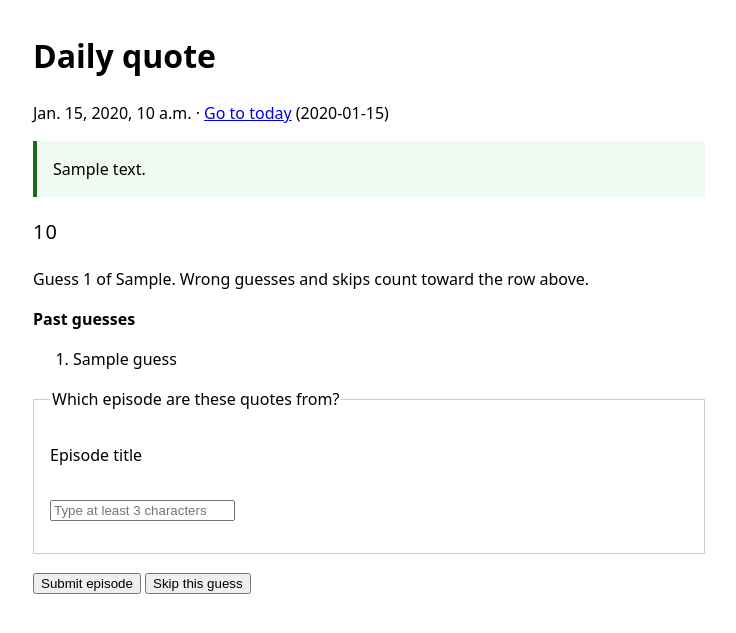
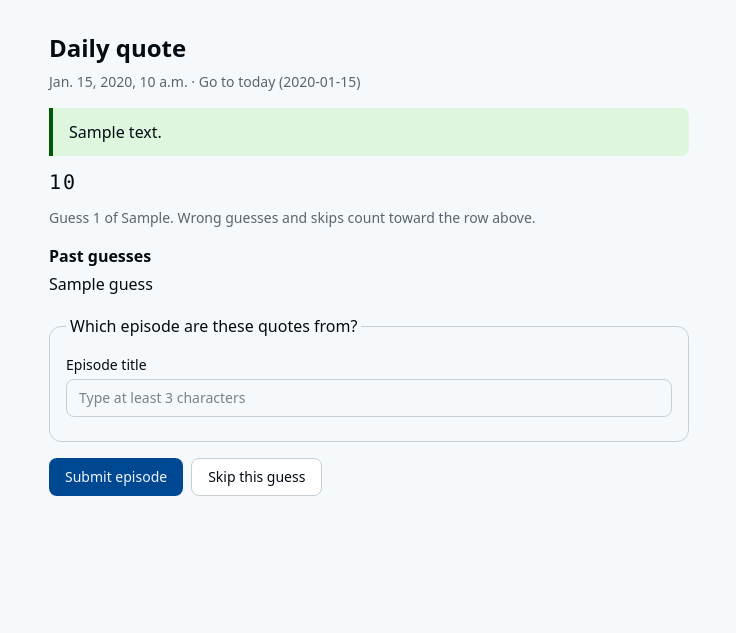
Before and after one commit to daneoshiga/dw_quote_bot, a Django app: template game/templates/game/daily_play.html in a window 1280 px wide. Shown: the top 633 px of the page, without its empty margins (271-1007 px from the left). Run offline with Django 5.2, Linux system fonts and the light colour scheme; the template is opened without the code that fills it: most values are stand-ins (such as "Sample title", 1, 10 or a date in 2020); style sheets or scripts are compiled from the project's sources.

Commit message:
tailwindcss

```diff
--- a/config/settings.py
+++ b/config/settings.py
@@ -67,6 +67,7 @@ USE_TZ = True
 
 STATIC_URL = "static/"
 STATIC_ROOT = BASE_DIR / "staticfiles"
+STATICFILES_DIRS = [BASE_DIR / "game" / "static"]
 
 DEFAULT_AUTO_FIELD = "django.db.models.BigAutoField"
 
--- /dev/null
+++ b/game/static/game/css/app.css
@@ -0,0 +1,72 @@
+@import "tailwindcss";
+
+@theme {
+  /* Doctor Who palette — TARDIS blue as primary */
+  --color-background:             oklch(98% 0.005 240);
+  --color-foreground:             oklch(15% 0.02 240);
+
+  --color-primary:                oklch(38% 0.18 235);
+  --color-primary-hover:          oklch(32% 0.18 235);
+  --color-primary-foreground:     oklch(97% 0.01 235);
+
+  --color-surface:                oklch(100% 0 0);
+  --color-surface-muted:          oklch(95% 0.005 240);
+
+  --color-success:                oklch(40% 0.12 145);
+  --color-success-bg:             oklch(94% 0.04 145);
+  --color-error:                  oklch(45% 0.18 27);
+  --color-error-bg:               oklch(96% 0.04 27);
+
+  --color-quote-border:           oklch(50% 0.05 240);
+  --color-quote-latest:           oklch(40% 0.14 145);
+  --color-quote-latest-bg:        oklch(95% 0.04 145);
+
+  --color-border:                 oklch(85% 0.01 240);
+  --color-muted-fg:               oklch(50% 0.02 240);
+
+  --radius-sm: 0.25rem;
+  --radius-md: 0.5rem;
+  --radius-lg: 0.75rem;
+}
+
+@layer base {
+  body {
+    @apply bg-background text-foreground;
+    font-family: system-ui, sans-serif;
+    line-height: 1.6;
+  }
+}
+
+@layer components {
+  .dw-quote {
+    @apply my-3 px-4 py-3 bg-surface-muted border-l-4 border-quote-border rounded-r-md text-base;
+  }
+  .dw-quote-latest {
+    @apply border-quote-latest bg-quote-latest-bg;
+  }
+
+  .dw-banner {
+    @apply px-4 py-3 rounded-md mb-4 font-medium;
+  }
+  .dw-banner-ok {
+    @apply bg-success-bg text-success;
+  }
+  .dw-banner-no {
+    @apply bg-error-bg text-error;
+  }
+
+  .dw-suggestion {
+    @apply w-full text-left px-3 py-2 border border-border rounded-md bg-surface
+           hover:bg-surface-muted cursor-pointer text-sm transition-colors;
+  }
+
+  .dw-btn {
+    @apply px-4 py-2 bg-primary text-primary-foreground rounded-md
+           hover:bg-primary-hover cursor-pointer text-sm font-medium transition-colors;
+  }
+
+  .dw-btn-secondary {
+    @apply px-4 py-2 bg-surface border border-border text-foreground rounded-md
+           hover:bg-surface-muted cursor-pointer text-sm font-medium transition-colors;
+  }
+}
--- a/game/templates/game/base.html
+++ b/game/templates/game/base.html
@@ -1,3 +1,4 @@
+{% load static %}
 <!DOCTYPE html>
 <html lang="en">
 <head>
@@ -5,34 +6,9 @@
   <meta name="viewport" content="width=device-width, initial-scale=1">
   <title>{% block title %}Doctor Who quote game{% endblock %}</title>
   <script src="https://unpkg.com/htmx.org@2.0.4"></script>
-  <style>
-    body { font-family: system-ui, sans-serif; max-width: 42rem; margin: 2rem auto; padding: 0 1rem; line-height: 1.5; }
-    .banner { padding: 0.75rem 1rem; border-radius: 0.5rem; margin-bottom: 1rem; }
-    .banner.ok { background: #d4edda; color: #155724; }
-    .banner.no { background: #f8d7da; color: #721c24; }
-    blockquote { margin: 1rem 0; padding: 1rem; background: #f5f5f5; border-left: 4px solid #444; }
-    .quote-stack blockquote { margin: 0.75rem 0; }
-    .quote-stack blockquote.quote-latest { border-left-color: #1a6b1a; background: #f0faf0; }
-    .quotes-seen-heading { font-size: 1rem; margin: 1rem 0 0.25rem; font-weight: 600; }
-    fieldset { border: 1px solid #ccc; padding: 1rem; margin: 1rem 0; }
-    label { display: block; margin: 0.35rem 0; cursor: pointer; }
-    .episode-suggestions { margin: 0.5rem 0; }
-    .suggestion-list { display: flex; flex-direction: column; gap: 0.35rem; }
-    .suggestion-pick {
-      text-align: left; padding: 0.4rem 0.6rem; border: 1px solid #ccc;
-      border-radius: 0.35rem; background: #fff; cursor: pointer; font: inherit;
-    }
-    .suggestion-pick:hover { background: #f0f0f0; }
-    .progress-row { font-size: 1.25rem; letter-spacing: 0.05em; }
-    .hint-note { font-size: 0.9rem; color: #555; }
-    .share-input {
-      font-size: 1.1rem; padding: 0.35rem 0.5rem; width: min(100%, 28rem);
-      min-height: 5rem; resize: vertical; font-family: inherit; line-height: 1.4;
-    }
-    .copy-share { margin-left: 0.5rem; padding: 0.35rem 0.75rem; cursor: pointer; }
-  </style>
+  <link rel="stylesheet" href="{% static 'game/css/output.css' %}">
 </head>
-<body>
+<body class="max-w-2xl mx-auto px-4 py-8">
 {% block body %}{% endblock %}
 <script>
 document.body.addEventListener('click', function (ev) {
--- a/game/templates/game/daily_play.html
+++ b/game/templates/game/daily_play.html
@@ -1,38 +1,37 @@
 {% extends "game/base.html" %}
 {% block title %}Daily quote · {{ play_date }}{% endblock %}
 {% block body %}
-<h1>Daily quote</h1>
-<p class="meta"><time datetime="{{ play_date|date:'c' }}">{{ play_date }}</time> · <a href="{% url 'today_redirect' %}">Go to today</a> ({{ game_timezone }})</p>
+<h1 class="text-2xl font-bold mb-2">Daily quote</h1>
+<p class="text-sm text-[oklch(50%_0.02_240)] mb-4"><time datetime="{{ play_date|date:'c' }}">{{ play_date }}</time> · <a href="{% url 'today_redirect' %}">Go to today</a> ({{ game_timezone }})</p>
 {% if terminal %}
 {% if shown_quotes %}
-<h2 class="quotes-seen-heading">Quotes you saw</h2>
-<div class="quote-stack">
+<h2 class="text-base font-semibold mt-4 mb-1">Quotes you saw</h2>
+<div aria-live="polite">
 {% for q in shown_quotes %}
-<blockquote>{{ q.text }}</blockquote>
+<blockquote class="dw-quote">{{ q.text }}</blockquote>
 {% endfor %}
 </div>
 {% endif %}
 {% if past_guesses %}
-<h2 class="quotes-seen-heading">Past guesses</h2>
+<h2 class="text-base font-semibold mt-4 mb-1">Past guesses</h2>
 <ol>
 {% for guess in past_guesses %}
   <li>{{ guess }}</li>
 {% endfor %}
 </ol>
 {% endif %}
-<div class="banner {% if outcome == 'won' %}ok{% else %}no{% endif %}">
+<div class="dw-banner {% if outcome == 'won' %}dw-banner-ok{% else %}dw-banner-no{% endif %}">
 {% if outcome == 'won' %}
-<p>You already finished today: <strong>won</strong>.</p>
+<p>Correct. The episode is <strong>{{ episode_title }}</strong>.</p>
 {% else %}
-<p>You already finished today: <strong>lost</strong>.</p>
+<p>Out of guesses. The episode was <strong>{{ episode_title }}</strong>.</p>
 {% endif %}
 </div>
-<p class="share-label"><label for="share-row-done">Share</label></p>
-<p class="share-copy">
-  <textarea id="share-row-done" readonly rows="4" class="share-input">{{ share_text }}</textarea>
-  <button type="button" class="copy-share" data-copy-target="share-row-done">Copy</button>
+<p class="text-sm font-medium mb-1"><label for="share-row-done">Share</label></p>
+<p class="flex items-start gap-2">
+  <textarea id="share-row-done" readonly rows="4" class="w-full text-base px-2 py-1.5 min-h-20 resize-y border border-[oklch(85%_0.01_240)] rounded-md font-[inherit] leading-snug">{{ share_text }}</textarea>
+  <button type="button" class="copy-share dw-btn-secondary shrink-0" data-copy-target="share-row-done">Copy</button>
 </p>
-<p class="meta">Answer: <strong>{{ episode_title }}</strong></p>
 {% else %}
 <div id="daily-game-shell">
 {% include "game/partials/daily_round.html" %}
--- a/game/templates/game/no_quotes.html
+++ b/game/templates/game/no_quotes.html
@@ -1,7 +1,7 @@
 {% extends "game/base.html" %}
 {% block title %}Unavailable · {{ play_date }}{% endblock %}
 {% block body %}
-<h1>No quotes loaded</h1>
+<h1 class="text-2xl font-bold mb-4">No quotes loaded</h1>
 <p>There are no quotes in the database yet for <strong>{{ play_date }}</strong>.</p>
-<p>Run <code>python manage.py import_quotes</code> after migrating.</p>
+<p>Run <code class="bg-[oklch(95%_0.005_240)] px-1 py-0.5 rounded text-sm font-mono">python manage.py import_quotes</code> after migrating.</p>
 {% endblock %}
--- a/game/templates/game/partials/daily_round.html
+++ b/game/templates/game/partials/daily_round.html
@@ -1,12 +1,12 @@
-<div class="quote-stack" aria-live="polite">
+<div aria-live="polite">
 {% for q in shown_quotes %}
-<blockquote class="{% if forloop.last %}quote-latest{% endif %}">{{ q.text }}</blockquote>
+<blockquote class="dw-quote {% if forloop.last %}dw-quote-latest{% endif %}">{{ q.text }}</blockquote>
 {% endfor %}
 </div>
-<p class="progress-row" aria-label="Wrong guesses so far">{{ progress_row }}</p>
-<p class="meta">Guess {{ guess_number }} of {{ max_attempts }}. Wrong guesses and skips count toward the row above.</p>
+<p class="text-xl tracking-widest font-mono my-3" aria-label="Wrong guesses so far">{{ progress_row }}</p>
+<p class="text-sm text-[oklch(50%_0.02_240)] mb-3">Guess {{ guess_number }} of {{ max_attempts }}. Wrong guesses and skips count toward the row above.</p>
 {% if past_guesses %}
-<h2 class="quotes-seen-heading">Past guesses</h2>
+<h2 class="text-base font-semibold mt-4 mb-1">Past guesses</h2>
 <ol>
 {% for guess in past_guesses %}
   <li>{{ guess }}</li>
@@ -14,10 +14,10 @@
 </ol>
 {% endif %}
 {% if repeat_hint %}
-<p class="hint-note">Another line from the answer episode (repeated if that episode only has one quote in the database).</p>
+<p class="text-sm text-[oklch(50%_0.02_240)] my-1">Another line from the answer episode (repeated if that episode only has one quote in the database).</p>
 {% endif %}
 {% if warning_message %}
-<p class="hint-note">{{ warning_message }}</p>
+<p class="text-sm text-[oklch(50%_0.02_240)] my-1">{{ warning_message }}</p>
 {% endif %}
 <form
   method="post"
@@ -29,26 +29,27 @@
   {% csrf_token %}
   <input type="hidden" name="quote_id" value="{{ current_quote.pk }}">
   <input type="hidden" name="episode_id" id="episode-id" value="">
-  <fieldset>
-    <legend>Which episode are these quotes from?</legend>
+  <fieldset class="border border-[oklch(85%_0.01_240)] rounded-lg p-4 my-4">
+    <legend class="px-1 font-medium">Which episode are these quotes from?</legend>
     <p>
-      <label for="episode-search">Episode title</label><br>
+      <label for="episode-search" class="block text-sm font-medium mb-1">Episode title</label>
       <input
         id="episode-search"
         type="search"
         name="q"
         autocomplete="off"
         placeholder="Type at least 3 characters"
+        class="w-full px-3 py-2 border border-[oklch(85%_0.01_240)] rounded-md text-sm"
         hx-get="{% url 'episode_autocomplete' play_date %}"
         hx-trigger="input changed delay:300ms"
         hx-target="#episode-suggestions"
         hx-include="this"
       >
     </p>
-    <div id="episode-suggestions" class="episode-suggestions"></div>
+    <div id="episode-suggestions" class="mt-2 flex flex-col gap-1"></div>
   </fieldset>
-  <p class="form-actions">
-    <button type="submit">Submit episode</button>
-    <button type="submit" name="skip" value="1">Skip this guess</button>
+  <p class="flex gap-2 mt-3">
+    <button type="submit" class="dw-btn">Submit episode</button>
+    <button type="submit" name="skip" value="1" class="dw-btn-secondary">Skip this guess</button>
   </p>
 </form>
--- a/game/templates/game/partials/episode_suggestions.html
+++ b/game/templates/game/partials/episode_suggestions.html
@@ -1,9 +1,9 @@
 {% if suggestions %}
-<div class="suggestion-list">
+<div class="flex flex-col gap-1">
 {% for eid, label in suggestions %}
 <button
   type="button"
-  class="suggestion-pick"
+  class="dw-suggestion"
   onclick="document.getElementById('episode-id').value='{{ eid }}'; document.getElementById('episode-search').value='{{ label|escapejs }}'; document.getElementById('episode-suggestions').innerHTML='';"
 >
   {{ label }}
```
Also changed, not shown: game/templates/game/partials/daily_complete.html (+10 -10 lines), 2 other files.
